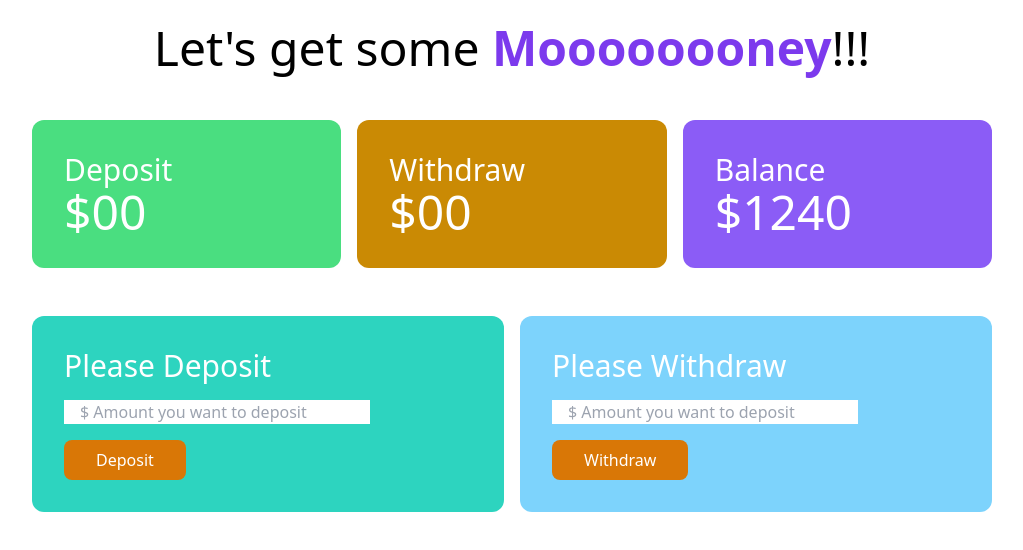
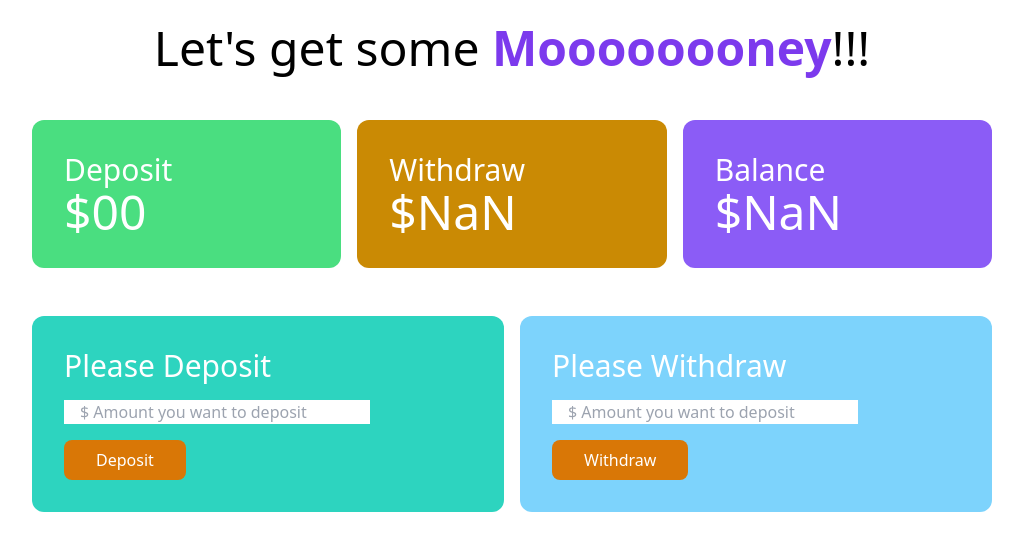
Before and after one commit to wdKamrul/simple-bank-website, a plain HTML site: page bank.html in a window 1280 px wide. Both pictures are taken after a click on the button "Withdraw". Shown: the whole page, without its empty margins (128-1151 px from the left). Drawn offline with nearby package versions, Linux system fonts and the light colour scheme.

Commit message:
bank-website done

```diff
--- a/bank.html
+++ b/bank.html
@@ -23,7 +23,7 @@
             </div>
             <div class="bg-yellow-600 p-8 rounded-xl">
               <h4 class="text-3xl">Withdraw</h4>
-              <h2 class="text-5xl">$00</h2>
+              <h2 class="text-5xl">$<span id="withdraw-total">00</span></h2>
             </div>
             <div class="bg-violet-500 p-8 rounded-xl">
               <h4 class="text-3xl">Balance</h4>
@@ -59,7 +59,7 @@
               class="w-9/12 block mb-4 px-4"
               type="text"
               name=""
-              id="user-email"
+              id="withdraw-field"
               placeholder="$ Amount you want to deposit"
             />
             <button
@@ -73,5 +73,6 @@
       </section>
     </main>
     <script src="js/deposit.js"></script>
+    <script src="js/withdraw.js"></script>
   </body>
 </html>
--- /dev/null
+++ b/js/withdraw.js
@@ -0,0 +1,42 @@
+/*
+1.  add event handler with the withdraw button
+2. get the withdraw amount from  the withdraw input field
+2.5. also make sure to convert the input into a number by using parsefloat
+3. get previous withdraw total
+4. calculate total withdraw amount
+4.5. set total withdraw amaunt
+5. get the new balance total
+6. calculate new balance total
+6.5. set the new balance total
+7. clear the input field
+*/
+
+// step-1:
+document.getElementById("btn-withdraw").addEventListener("click", function () {
+  //   step-2:
+  const withdrawField = document.getElementById("withdraw-field");
+  const newWithdrawAmountString = withdrawField.value;
+  const newWithdrawAmount = parseFloat(newWithdrawAmountString);
+
+  // step-3:
+  const withdrawTotalElement = document.getElementById("withdraw-total");
+  const previousWithdrawTotalString = withdrawTotalElement.innerText;
+  const previousWithdrawTotal = parseFloat(previousWithdrawTotalString);
+
+  // step-4:
+  const currentWithdrawTotal = previousWithdrawTotal + newWithdrawAmount;
+  withdrawTotalElement.innerText = currentWithdrawTotal;
+
+  // step-5:
+  const balanceTotalElement = document.getElementById("balance-total");
+  const previousBalanceTotalString = balanceTotalElement.innerText;
+  const previousBalanceTotal = parseFloat(previousBalanceTotalString);
+
+
+  // step-6:
+  const newBalanceTotal = previousBalanceTotal - newWithdrawAmount
+  balanceTotalElement.innerText = newBalanceTotal;
+
+  // step-7:
+  withdrawField.value = "";
+});
```
